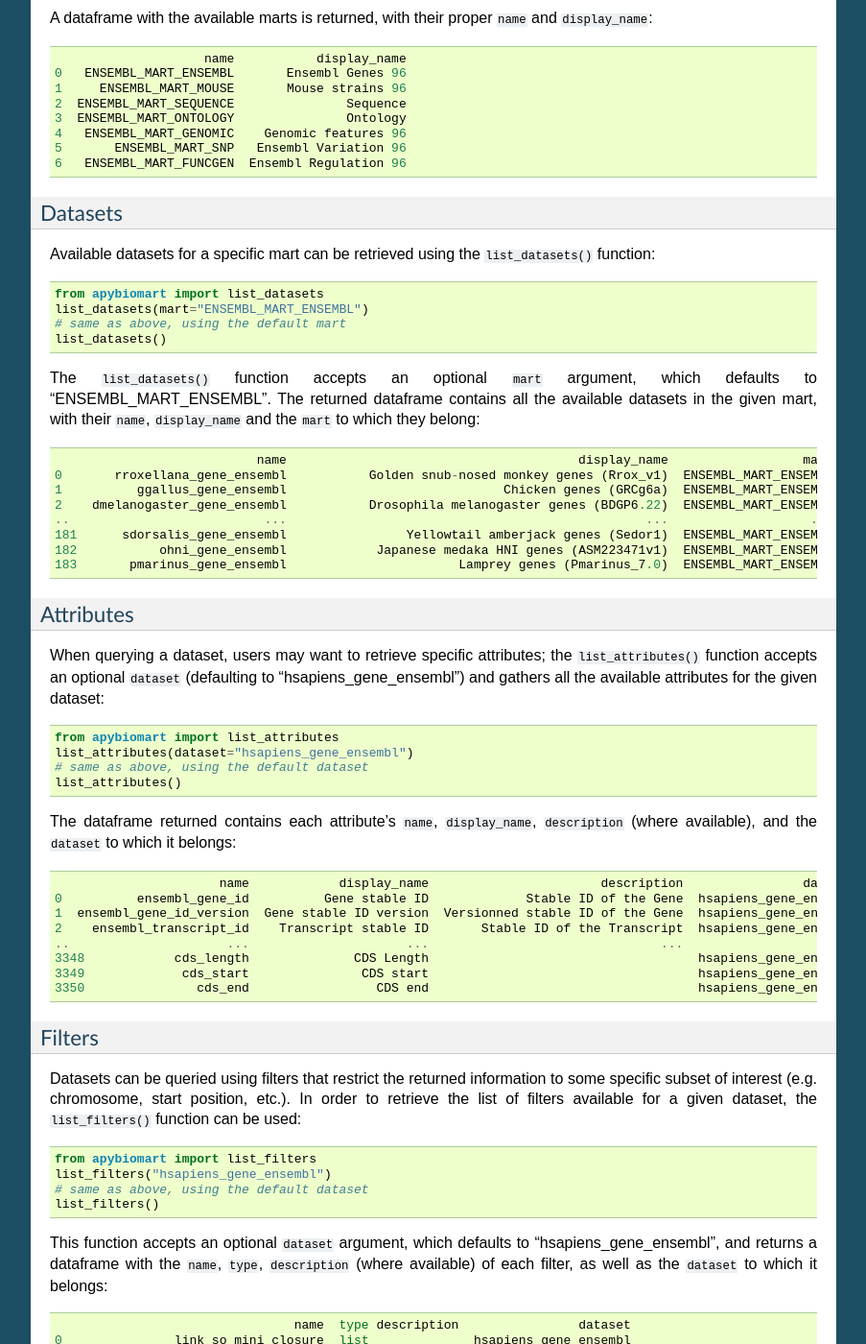
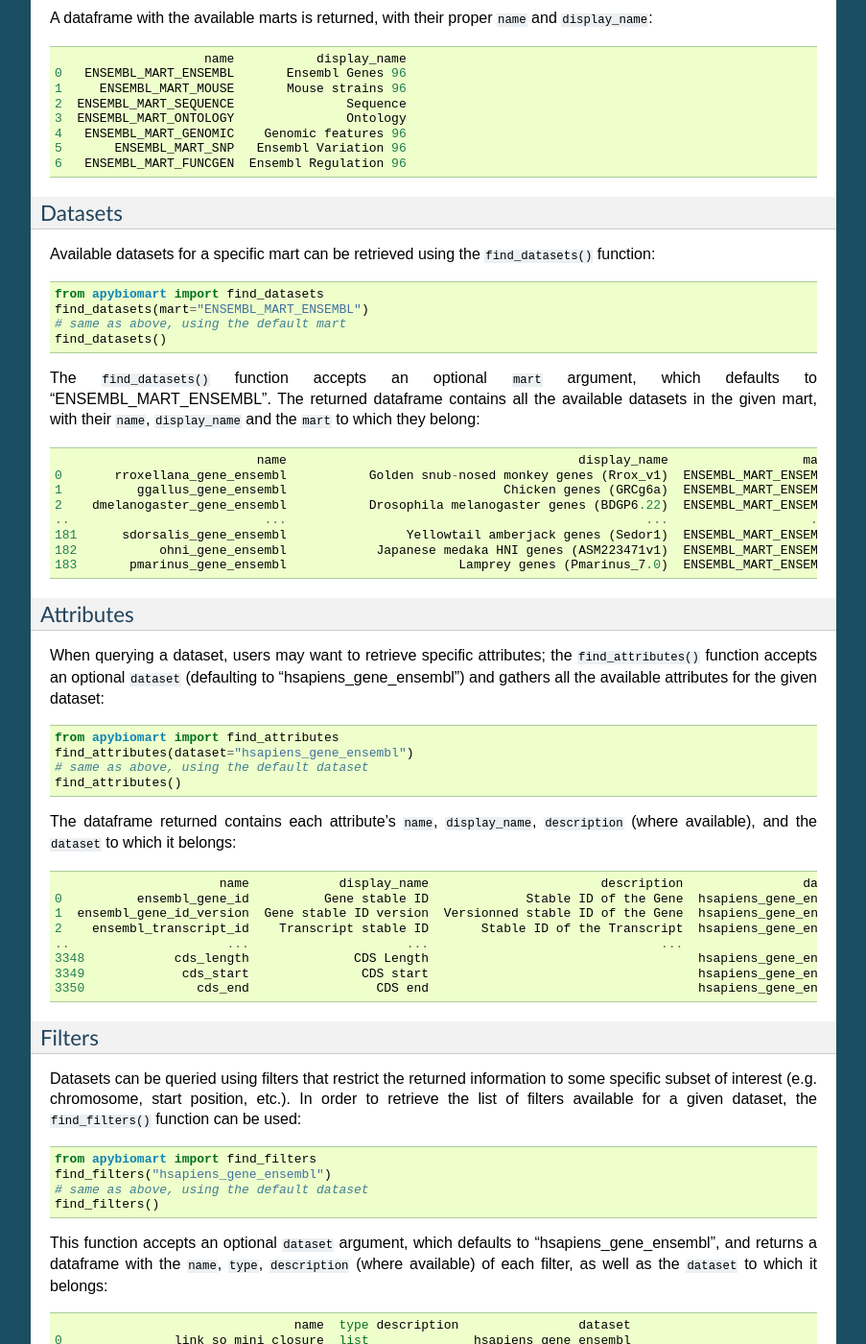
Before and after one commit to robertopreste/apybiomart, a Sphinx documentation site: the page built from docs/usage.rst, in a window 1280 px wide and 1400 px high, scrolled down 566 px. Shown: the whole window at 96% size, without its empty margins (198-1101 px from the left). Built offline with Sphinx 7.4.7, drawn with Linux system fonts in a browser that asks for light colours; pages that are not in the unit, such as notebooks, are missing from menus; some of the changed text lies outside the part shown.

Commit message:
Update documentation [skip ci]

```diff
--- a/README.rst
+++ b/README.rst
@@ -40,7 +40,7 @@ Async pythonic interface to BioMart.
 
 
 * Free software: MIT license
-* Documentation: https://apybiomart.readthedocs.io.
+* Documentation: https://apybiomart.readthedocs.io
 * GitHub repo: https://github.com/robertopreste/apybiomart
 
 
@@ -53,7 +53,7 @@ Depending on specific needs, apybiomart offers different entry points:
 
 * an asynchronous ``aquery()`` function, to schedule multiple queries in the same event loop;
 * a synchronous ``query()`` function, which can be used for exploratory queries, executed in real time;
-* a set of synchronous ``list_*()`` functions, which can be used to retrieve the list of available marts, datasets for a specific mart, attributes and filters for a specific dataset.
+* a set of synchronous ``find_*()`` functions, which can be used to retrieve the list of available marts, datasets for a specific mart, attributes and filters for a specific dataset.
 
 Please refer to the Usage_ section of the documentation for further information.
 
--- a/docs/usage.rst
+++ b/docs/usage.rst
@@ -18,10 +18,10 @@ For more information, please refer to BioMart's help_ page.
 Marts
 =====
 
-In order to view the marts available on BioMart, the ``list_marts()`` function can be used::
+In order to view the marts available on BioMart, the ``find_marts()`` function can be used::
 
-    from apybiomart import list_marts
-    list_marts()
+    from apybiomart import find_marts
+    find_marts()
 
 A dataframe with the available marts is returned, with their proper ``name`` and ``display_name``::
 
@@ -37,14 +37,14 @@ A dataframe with the available marts is returned, with their proper ``name`` and
 Datasets
 ========
 
-Available datasets for a specific mart can be retrieved using the ``list_datasets()`` function::
+Available datasets for a specific mart can be retrieved using the ``find_datasets()`` function::
 
-    from apybiomart import list_datasets
-    list_datasets(mart="ENSEMBL_MART_ENSEMBL")
+    from apybiomart import find_datasets
+    find_datasets(mart="ENSEMBL_MART_ENSEMBL")
     # same as above, using the default mart
-    list_datasets()
+    find_datasets()
 
-The ``list_datasets()`` function accepts an optional ``mart`` argument, which defaults to "ENSEMBL_MART_ENSEMBL". The returned dataframe contains all the available datasets in the given mart, with their ``name``, ``display_name`` and the ``mart`` to which they belong::
+The ``find_datasets()`` function accepts an optional ``mart`` argument, which defaults to "ENSEMBL_MART_ENSEMBL". The returned dataframe contains all the available datasets in the given mart, with their ``name``, ``display_name`` and the ``mart`` to which they belong::
 
                                name                                       display_name                  mart
     0       rroxellana_gene_ensembl           Golden snub-nosed monkey genes (Rrox_v1)  ENSEMBL_MART_ENSEMBL
@@ -58,12 +58,12 @@ The ``list_datasets()`` function accepts an optional ``mart`` argument, which de
 Attributes
 ==========
 
-When querying a dataset, users may want to retrieve specific attributes; the ``list_attributes()`` function accepts an optional ``dataset`` (defaulting to "hsapiens_gene_ensembl") and gathers all the available attributes for the given dataset::
+When querying a dataset, users may want to retrieve specific attributes; the ``find_attributes()`` function accepts an optional ``dataset`` (defaulting to "hsapiens_gene_ensembl") and gathers all the available attributes for the given dataset::
 
-    from apybiomart import list_attributes
-    list_attributes(dataset="hsapiens_gene_ensembl")
+    from apybiomart import find_attributes
+    find_attributes(dataset="hsapiens_gene_ensembl")
     # same as above, using the default dataset
-    list_attributes()
+    find_attributes()
 
 The dataframe returned contains each attribute's ``name``, ``display_name``, ``description`` (where available), and the ``dataset`` to which it belongs::
 
@@ -79,12 +79,12 @@ The dataframe returned contains each attribute's ``name``, ``display_name``, ``d
 Filters
 =======
 
-Datasets can be queried using filters that restrict the returned information to some specific subset of interest (e.g. chromosome, start position, etc.). In order to retrieve the list of filters available for a given dataset, the ``list_filters()`` function can be used::
+Datasets can be queried using filters that restrict the returned information to some specific subset of interest (e.g. chromosome, start position, etc.). In order to retrieve the list of filters available for a given dataset, the ``find_filters()`` function can be used::
 
-    from apybiomart import list_filters
-    list_filters("hsapiens_gene_ensembl")
+    from apybiomart import find_filters
+    find_filters("hsapiens_gene_ensembl")
     # same as above, using the default dataset
-    list_filters()
+    find_filters()
 
 This function accepts an optional ``dataset`` argument, which defaults to "hsapiens_gene_ensembl", and returns a dataframe with the ``name``, ``type``, ``description`` (where available) of each filter, as well as the ``dataset`` to which it belongs::
 
```
Also changed, not shown: HISTORY.rst (+7 -0 lines), docs/api.rst (+14 -0 lines).
